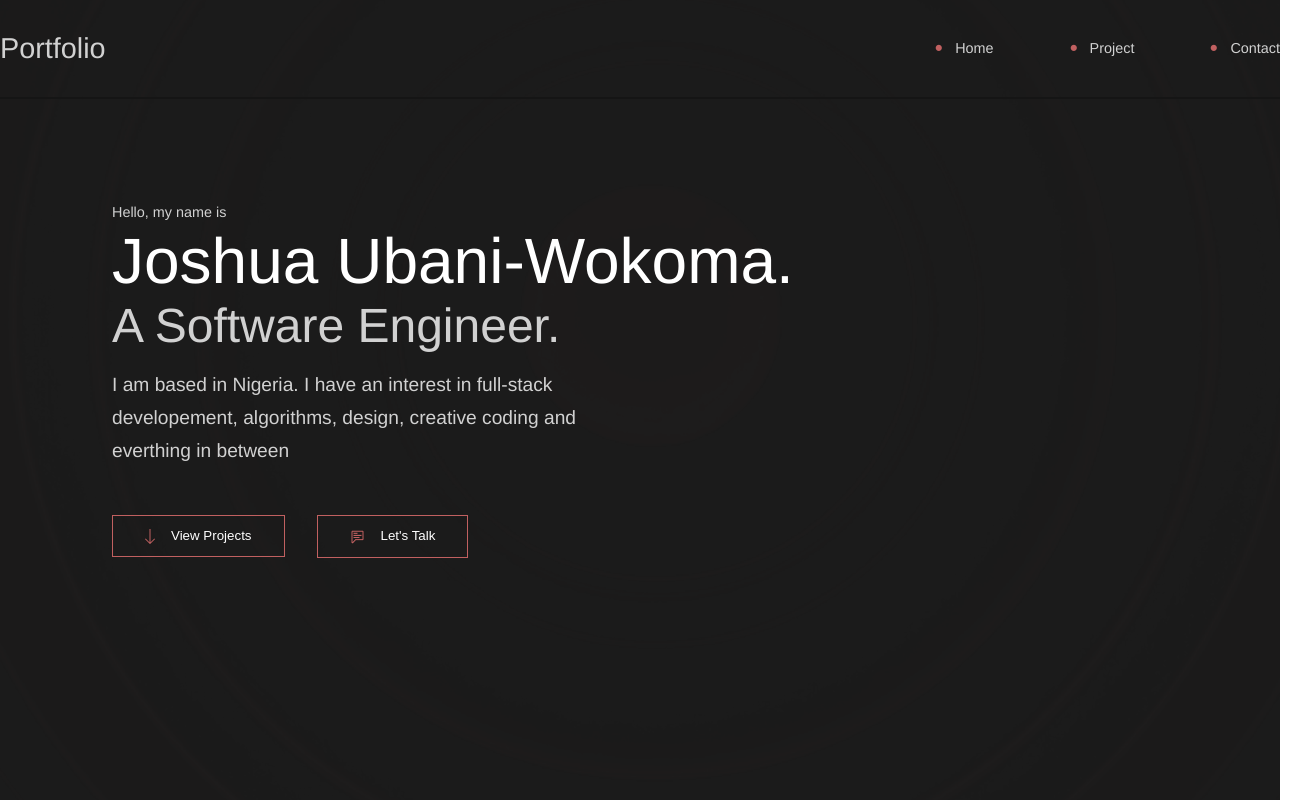
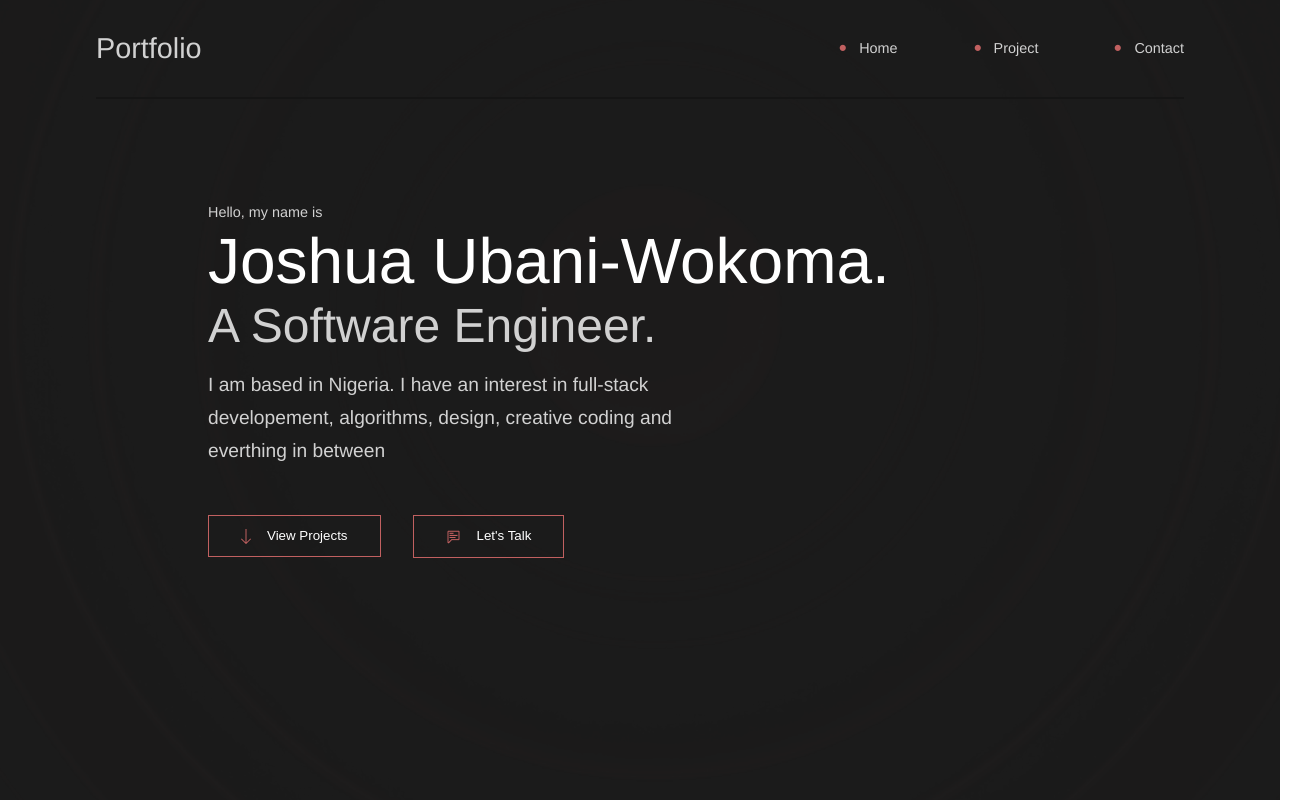
Before and after one commit to JuszJo/Portfolio, a React (Vite) app: page / in a window 1280 px wide. Shown: the top 800 px of the page, 1305 px wide, since content can reach past the window. Built offline with nearby package versions, Linux system fonts and the light colour scheme.

Commit message:
add responsive container

```diff
--- a/src/styles/index.css
+++ b/src/styles/index.css
@@ -56,5 +56,11 @@ button {
 }
 
 .container {
-    max-width: 1300px;
+    max-width: 85%;
 }
+
+@media (min-width: 1350px) {
+    .container {
+        max-width: 1300px;
+    }
+}
```
